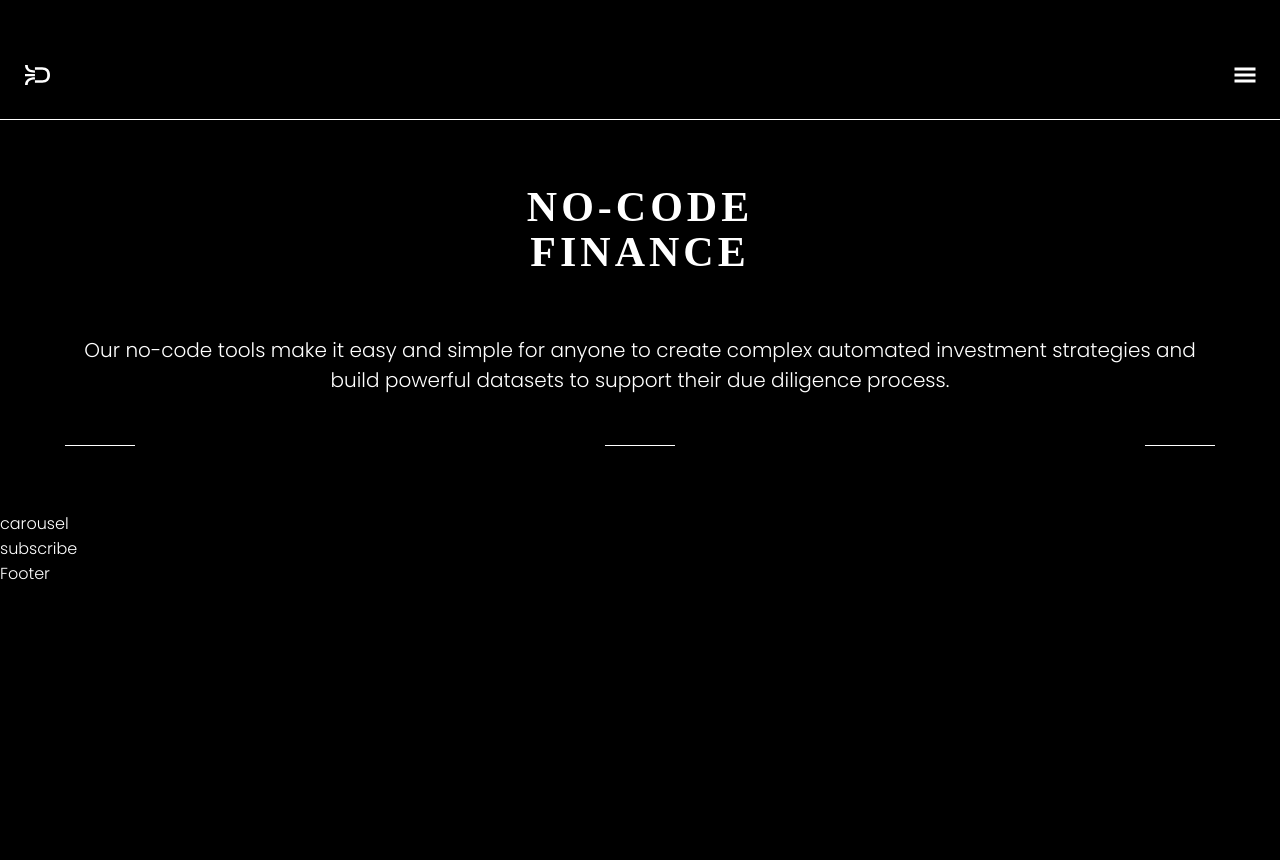
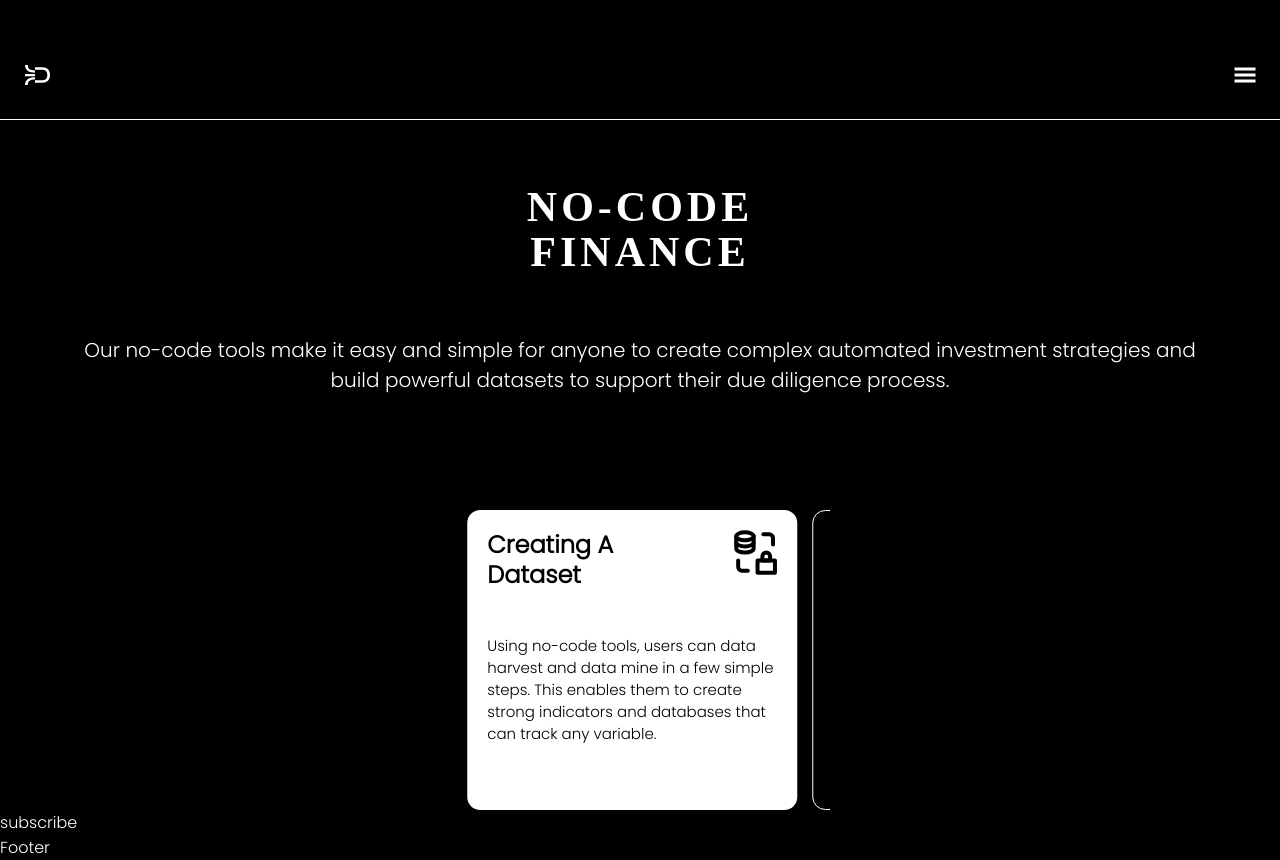
Before and after one commit to MkrtichSargsyan/dohrnii-task, a React (Create React App) app: page / in a window 1280 px wide. Before the commit the page ends 800 px from the top, so only its background shows below. Built offline with nearby package versions, Linux system fonts and the light colour scheme; a web font is replaced by a local one.

Commit message:
Create and style carousel component

```diff
--- a/package.json
+++ b/package.json
@@ -7,10 +7,12 @@
     "@testing-library/react": "^12.1.2",
     "@testing-library/user-event": "^13.5.0",
     "react": "^17.0.2",
+    "react-carousel": "^4.3.0",
     "react-dom": "^17.0.2",
     "react-router-dom": "^5.3.0",
     "react-scripts": "5.0.0",
     "styled-components": "^5.3.3",
+    "swiper": "^7.3.3",
     "web-vitals": "^2.1.2"
   },
   "scripts": {
--- /dev/null
+++ b/src/components/carousel/carousel-styles.jsx
@@ -0,0 +1,38 @@
+import styled from 'styled-components';
+
+export const LinesContainer = styled.div`
+  display: flex;
+  justify-content: space-between;
+`;
+
+export const Line = styled.span`
+  width: 70px;
+  height: 1px;
+  background-color: white;
+`;
+
+export const CarouselItem = styled.article`
+  background-color: white;
+  border: 10px solid black;
+  height: 300px;
+  color: black;
+  padding: 20px;
+`;
+
+export const CarouselItemTitleContainer = styled.div`
+  display: flex;
+  justify-content: space-between;
+  align-items: baseline;
+`;
+
+export const CarouselItemTitle = styled.h2`
+  font-weight: 900;
+  font-size: 24px;
+  line-height: 30px;
+  text-transform: capitalize;
+`;
+
+export const CarouselItemIcon = styled.div`
+  display: flex;
+  justify-content: space-between;
+`;
--- /dev/null
+++ b/src/components/carousel/carousel.css
@@ -0,0 +1,48 @@
+.container {
+  width: 380px;
+  margin: 0 auto;
+}
+
+.black_background {
+  background-color: black !important;
+  color: white !important;
+  border: 1px solid white !important;
+}
+
+.carousel_section {
+  text-align: center;
+}
+
+.carousel-item {
+  min-height: 300px !important;
+  background-color: white;
+  color: black;
+  padding: 20px;
+  border-radius: 13px;
+  border: none;
+}
+
+.carousel-item-container {
+  display: flex;
+  justify-content: space-between;
+  align-items: flex-start;
+}
+
+.carousel-item-title {
+  width: 150px;
+  font-weight: 900;
+  font-size: 24px;
+  line-height: 30px;
+  text-transform: capitalize;
+  margin-bottom: 45px;
+}
+
+.carousel-item-icon {
+  display: flex;
+  justify-content: space-between;
+}
+
+.carousel-item-desc {
+  font-size: 15px;
+  line-height: 22px;
+}
--- a/src/components/carousel/carousel.js
+++ /dev/null
@@ -1,11 +0,0 @@
-import React from 'react'
-
-function Carousel() {
-  return (
-    <div>
-      carousel
-    </div>
-  )
-}
-
-export default Carousel
--- /dev/null
+++ b/src/components/carousel/slider.js
@@ -0,0 +1,69 @@
+// import {
+//   CarouselItem,
+//   CarouselItemIcon,
+//   CarouselItemTitle,
+//   CarouselItemTitleContainer,
+//   Line,
+//   LinesContainer,
+// } from './carousel-styles';
+import { ReactComponent as Dataset } from '../../assets/dataset.svg';
+import { ReactComponent as MarketPlace } from '../../assets/marketplace.svg';
+
+import React from 'react';
+import { Swiper, SwiperSlide } from 'swiper/react';
+
+import './carousel.css';
+import 'swiper/css';
+
+function Slider() {
+  const sliderItemsData = [
+    {
+      id: 1,
+      title: 'Creating a dataset',
+      desc: 'Using no-code tools, users can data harvest and data mine in a few simple steps. This enables them to create strong indicators and databases that can track any variable.',
+      icon: <Dataset />,
+      color: 'white',
+    },
+    {
+      id: 2,
+      title: 'Creating a automated strategy',
+      desc: 'Using logic blocks, users can build automated strategies without having to code. Simply adding blocks of logic in plain English, users have endless possibilities to explore.',
+      icon: null,
+      color: 'black',
+    },
+    {
+      id: 3,
+      title: 'Deploying on the Marketplace',
+      desc: 'Using the Dohrnii marketplace, users can deploy their content on a smart contract and easily distribute it while retaining ownership and ensuring monetisation.',
+      icon: <MarketPlace />,
+      color: 'white',
+    },
+  ];
+
+  return (
+    <div className="container">
+      <Swiper slidesPerView={1.1} centeredSlides={true}>
+        <div className="swiper-wrapper">
+          {sliderItemsData.map((el) => (
+            <SwiperSlide key={el.id}>
+              <article
+                style={{ width: 330 }}
+                className={`carousel-item swiper-slide
+                 ${el.color === 'black' ? 'black_background' : null}
+               `}
+              >
+                <div className="carousel-item-container">
+                  <h2 className="carousel-item-title">{el.title}</h2>
+                  <div className="carousel-item-icon">{el.icon}</div>
+                </div>
+                <p className="carousel-item-desc">{el.desc}</p>
+              </article>
+            </SwiperSlide>
+          ))}
+        </div>
+      </Swiper>
+    </div>
+  );
+}
+
+export default Slider;
--- a/src/components/showcase/showcase.js
+++ b/src/components/showcase/showcase.js
@@ -1,8 +1,6 @@
 import React from 'react';
 import {
   Info,
-  Line,
-  LinesContainer,
   ShowcaseContainer,
   Title,
 } from './showcase.styles';
@@ -18,11 +16,6 @@ function Showcase() {
         automated investment strategies and build powerful datasets to support
         their due diligence process.
       </Info>
-      <LinesContainer>
-        <Line />
-        <Line />
-        <Line />
-      </LinesContainer>
     </ShowcaseContainer>
   );
 }
--- a/src/components/showcase/showcase.styles.jsx
+++ b/src/components/showcase/showcase.styles.jsx
@@ -24,14 +24,3 @@ export const Info = styled.p`
   text-align: center;
   margin-bottom: 50px;
 `;
-
-export const LinesContainer = styled.div`
-  display: flex;
-  justify-content: space-between;
-`;
-
-export const Line = styled.span`
-  width: 70px;
-  height: 1px;
-  background-color: white;
-`;
--- a/src/pages/mainPage.js
+++ b/src/pages/mainPage.js
@@ -1,5 +1,5 @@
 import React from 'react';
-import Carousel from '../components/carousel/carousel';
+import Slider from '../components/carousel/slider';
 import Footer from '../components/footer/footer';
 import Showcase from '../components/showcase/showcase';
 import Subscribe from '../components/subscribe/subscribe';
@@ -8,7 +8,7 @@ function MainPage() {
   return (
     <main>
       <Showcase />
-      <Carousel />
+      <Slider />
       <Subscribe />
       <Footer />
     </main>
```
Also changed, not shown: src/assets/dataset.svg (renamed from src/assets/database.svg), 1 other file (tests, documents, lock files or other folders).
